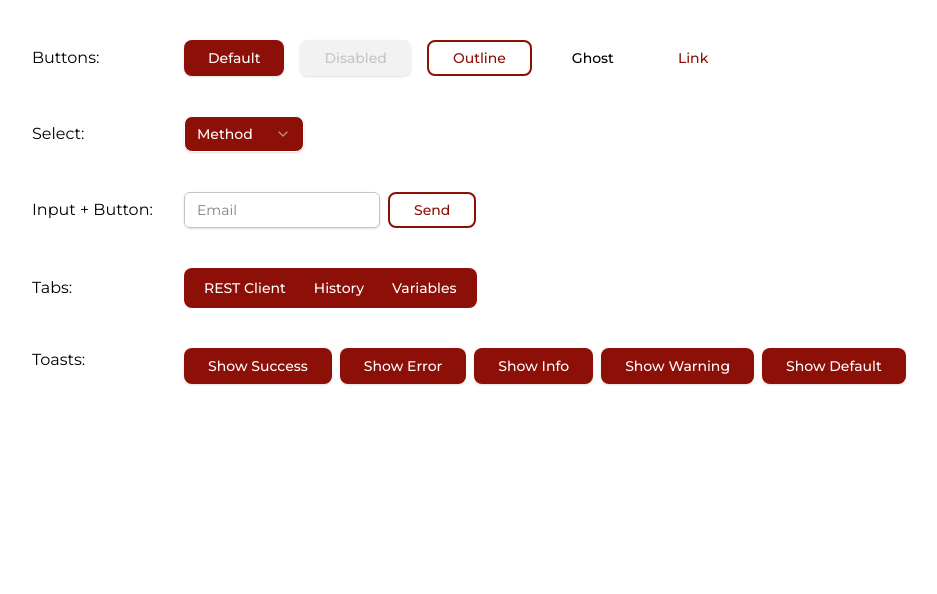
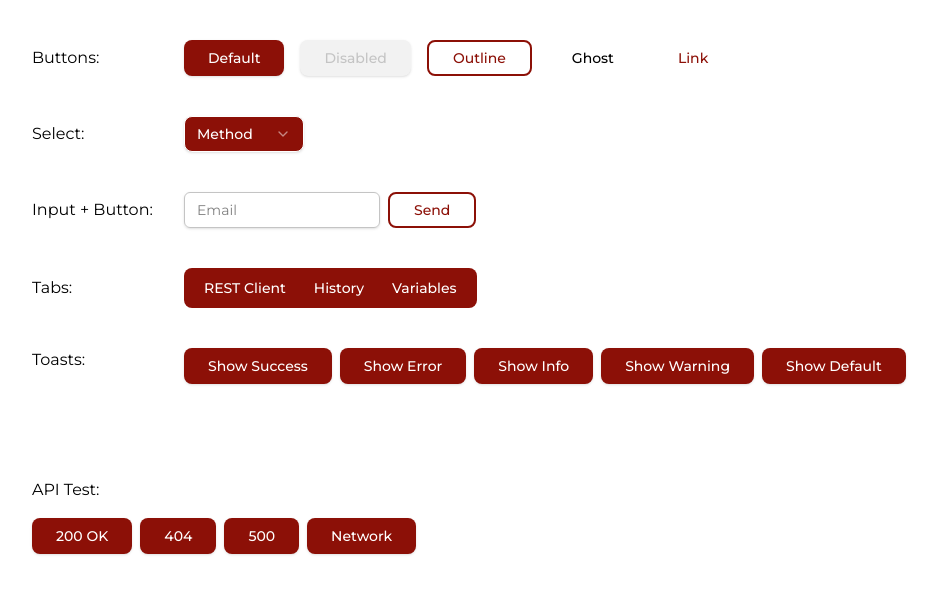
Before and after one commit to MargoMint/rest-client-app, a Next.js app: page /en/ui-demo in a window 1280 px wide. Shown: the top 594 px of the page, without its empty margins (8-945 px from the left). Built offline with nearby package versions, Linux system fonts and the light colour scheme.

Commit message:
feat: add error components

```diff
--- /dev/null
+++ b/src/app/[locale]/error.tsx
@@ -0,0 +1,35 @@
+'use client';
+
+import { useEffect } from 'react';
+import Image from 'next/image';
+import { Button } from '@/components/ui/button';
+import Typography from '@/components/typography';
+
+export default function GlobalError({
+  error,
+  reset,
+}: {
+  error: Error;
+  reset: () => void;
+}) {
+  useEffect(() => {
+    console.error('Application error:', error);
+  }, [error]);
+
+  return (
+    <html>
+      <body className="flex min-h-screen flex-col items-center justify-center gap-4">
+        <Image src="/logo.png" alt="logo" width={80} height={80} priority />
+        <Typography variant="h2" className="text-2xl text-[var(--primary)]">
+          Oops! Something went wrong
+        </Typography>
+        <Typography variant="body" className="text-gray-600">
+          {error.message || 'Unexpected application error'}
+        </Typography>
+        <Button variant="default" onClick={() => reset()}>
+          Try again
+        </Button>
+      </body>
+    </html>
+  );
+}
--- a/src/app/[locale]/layout.tsx
+++ b/src/app/[locale]/layout.tsx
@@ -4,6 +4,7 @@ import { PropsWithChildren } from 'react';
 import { NextIntlClientProvider } from 'next-intl';
 import { notFound } from 'next/navigation';
 import { getMessages } from '@/i18n/messages';
+import ToastWrapper from '@/components/ui/toast-wrapper';
 
 export const metadata: Metadata = {
   title: 'REST Client',
@@ -37,6 +38,7 @@ export default async function RootLayout({
       <body className="font-montserrat">
         <NextIntlClientProvider messages={messages}>
           {children}
+          <ToastWrapper />
         </NextIntlClientProvider>
       </body>
     </html>
--- /dev/null
+++ b/src/app/[locale]/ui-demo/layout.tsx
@@ -0,0 +1,18 @@
+import '../../globals.css';
+
+export const metadata = {
+  title: 'Next.js',
+  description: 'Generated by Next.js',
+};
+
+export default function RootLayout({
+  children,
+}: {
+  children: React.ReactNode;
+}) {
+  return (
+    <html lang="en">
+      <body>{children}</body>
+    </html>
+  );
+}
--- a/src/app/[locale]/ui-demo/page.tsx
+++ b/src/app/[locale]/ui-demo/page.tsx
@@ -1,4 +1,7 @@
+'use client';
+
 import Link from 'next/link';
+import { useState } from 'react';
 import { Tabs, TabsList, TabsTrigger } from '@/components/ui/tabs';
 import {
   Select,
@@ -11,8 +14,19 @@ import { Input } from '@/components/ui/input';
 import { Button } from '@/components/ui/button';
 import Toast from './toast';
 import Typography from '@/components/typography';
+import { fetchWithErrors, FetchResult } from '@/lib/fetchWithErrors';
+
+type ApiResponse = { message: string } | Record<string, unknown>;
 
 function UiDemoPage() {
+  const [result, setResult] = useState<FetchResult<ApiResponse> | null>(null);
+
+  const handleFetch = async (mode: string) => {
+    setResult(null);
+    const res = await fetchWithErrors<ApiResponse>(`/api/test?mode=${mode}`);
+    setResult(res);
+  };
+
   return (
     <div className="flex flex-col gap-10 p-10">
       <div className="flex items-center gap-6">
@@ -82,6 +96,41 @@ function UiDemoPage() {
         </Typography>
         <Toast />
       </div>
+
+      <div className="flex flex-col gap-4">
+        <Typography variant="body" className="w-32">
+          API Test:
+        </Typography>
+        <div className="flex gap-2">
+          <Button onClick={() => handleFetch('ok')}>200 OK</Button>
+          <Button onClick={() => handleFetch('404')}>404</Button>
+          <Button onClick={() => handleFetch('500')}>500</Button>
+          <Button onClick={() => handleFetch('network')}>Network</Button>
+        </div>
+
+        {result?.type === 'http-error' && (
+          <div className="rounded bg-red-100 p-4">
+            <Typography variant="h3" className="font-bold text-red-600">
+              HTTP {result.status}: {result.message}
+            </Typography>
+            <pre className="mt-2 text-sm">
+              {JSON.stringify(result.body, null, 2)}
+            </pre>
+          </div>
+        )}
+
+        {result?.type === 'success' && (
+          <pre className="rounded bg-green-100 p-4 text-sm">
+            {JSON.stringify(result.data, null, 2)}
+          </pre>
+        )}
+
+        {result?.type === 'network-error' && (
+          <Typography variant="body" className="text-yellow-600">
+            Network error occurred. Please check your connection.
+          </Typography>
+        )}
+      </div>
     </div>
   );
 }
--- a/src/app/[locale]/ui-demo/toast.tsx
+++ b/src/app/[locale]/ui-demo/toast.tsx
@@ -27,7 +27,6 @@ function Toast() {
       <Button onClick={showDefault} variant="default">
         Show Default
       </Button>
-
       <ToastContainer />
     </div>
   );
--- /dev/null
+++ b/src/app/api/test/route.ts
@@ -0,0 +1,22 @@
+import { NextRequest, NextResponse } from 'next/server';
+
+export async function GET(req: NextRequest) {
+  const mode = req.nextUrl.searchParams.get('mode');
+
+  if (mode === '404') {
+    return NextResponse.json({ message: 'Page not found' }, { status: 404 });
+  }
+
+  if (mode === '500') {
+    return NextResponse.json(
+      { message: 'Internal server error' },
+      { status: 500 },
+    );
+  }
+
+  if (mode === 'network') {
+    return NextResponse.redirect('http://localhost:1234');
+  }
+
+  return NextResponse.json({ message: 'Hello world' });
+}
--- /dev/null
+++ b/src/components/ui/toast-wrapper.tsx
@@ -0,0 +1,18 @@
+'use client';
+
+import { ToastContainer } from 'react-toastify';
+import 'react-toastify/dist/ReactToastify.css';
+
+export default function ToastWrapper() {
+  return (
+    <div style={{ position: 'fixed', top: 0, right: 0, zIndex: 9999 }}>
+      <ToastContainer
+        position="top-right"
+        autoClose={3000}
+        newestOnTop
+        closeButton={false}
+        toastStyle={{ background: 'rgba(0,0,0,0.5)', color: '#fff' }}
+      />
+    </div>
+  );
+}
--- /dev/null
+++ b/src/lib/fetchWithErrors.ts
@@ -0,0 +1,53 @@
+import { toast } from 'react-toastify';
+
+export type SuccessResult<T = unknown> = {
+  type: 'success';
+  data: T;
+};
+
+export type HttpErrorResult = {
+  type: 'http-error';
+  status: number;
+  message: string;
+  body: unknown;
+};
+
+export type NetworkErrorResult = {
+  type: 'network-error';
+  message: string;
+};
+
+export type FetchResult<T = unknown> =
+  | SuccessResult<T>
+  | HttpErrorResult
+  | NetworkErrorResult;
+
+export async function fetchWithErrors<T = unknown>(
+  url: string,
+  options?: RequestInit,
+): Promise<FetchResult<T>> {
+  try {
+    const res = await fetch(url, options);
+
+    if (!res.ok) {
+      const body = await res.json().catch(() => ({}));
+      return {
+        type: 'http-error',
+        status: res.status,
+        message: res.statusText,
+        body,
+      };
+    }
+
+    const data: T = await res.json();
+    return { type: 'success', data };
+  } catch (err) {
+    if (err instanceof Error) {
+      toast.error(`Network or CORS error: ${err.message}`);
+      return { type: 'network-error', message: err.message };
+    }
+
+    toast.error('Unexpected network error');
+    return { type: 'network-error', message: 'Unknown error' };
+  }
+}
```
